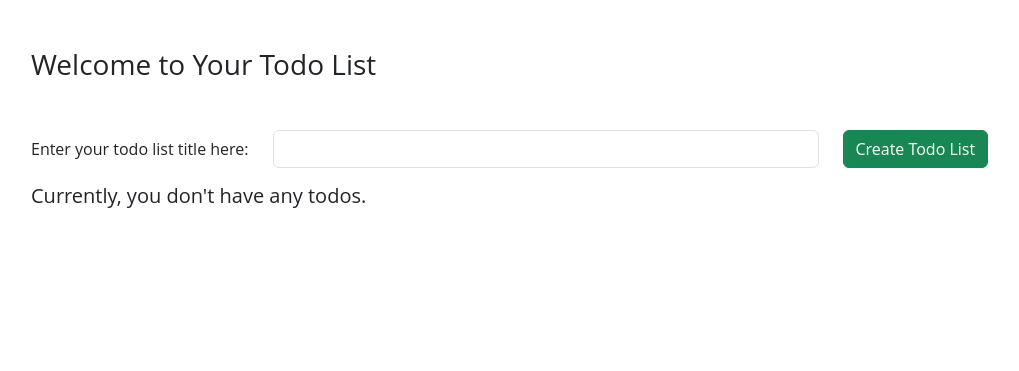
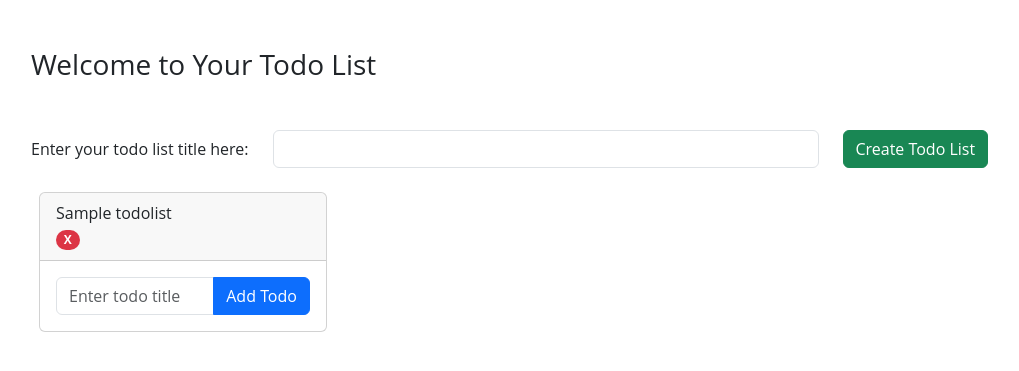
Before and after one commit to aymanysr/todo-Django, a Django app: page /dashboard/ in a window 1280 px wide. Shown: the part 58-429 px from the top of the page, without its empty margins (51-1070 px from the left). Run offline with Django 4.2, Linux system fonts and the light colour scheme; a user stored in the database is signed in; data comes from the database, SQL or seed files in the repository; tables that the repository leaves empty hold one stand-in row (values such as "Sample post"); some libraries are stand-ins or nearby versions.

Commit message:
iterate through todolist & through todos and show accordingly

```diff
--- a/todo/templates/todo/todo-list.html
+++ b/todo/templates/todo/todo-list.html
@@ -1,8 +1,17 @@
-{% if todos %}
+{% if todolist %}
+{% for list in todolist %}
 
-<div class="card" style="width: 18rem;">
+<div class="card m-2" style="width: 18rem;">
+  <div class="card-header">
+    {{ list.title }}
+    <div>
+      <span class="action badge rounded-pill text-bg-danger" hx-delete="{% url 'delete_todolist' list.pk %}"
+        hx-target="#todoList" hx-confirm="Are you sure you wish to delete?" style="cursor: pointer;">X</span>
+    </div>
+  </div>
+  {% if list.todos.all %}
   <ul class="list-group list-group-flush">
-        {% for todo in todos %}
+    {% for todo in list.todos.all %}
     <li class="list-group-item d-flex justify-content-between align-items-center">
       <div class="{% if todo.completed %} text-success text-decoration-line-through {% endif %}">
         {{ todo.title }}
@@ -16,8 +25,18 @@
     </li>
     {% endfor %}
   </ul>
+  {% endif %}
+  <div class="card-body">
+    <form hx-post="{% url 'create_todo' list.pk %}" hx-target="#todoList">
+      {% csrf_token %}
+      <div class="input-group">
+        <input type="text" class="form-control" id="todoTitle" name="title" placeholder="Enter todo title" required>
+        <button class="btn btn-primary" type="submit">Add Todo</button>
       </div>
-
+    </form>
+  </div>
+</div>
+{% endfor %}
 {% else %}
 
 <h5>Currently, you don't have any todos.</h5>
```
Lines whose indentation alone changed are shown as unchanged.
